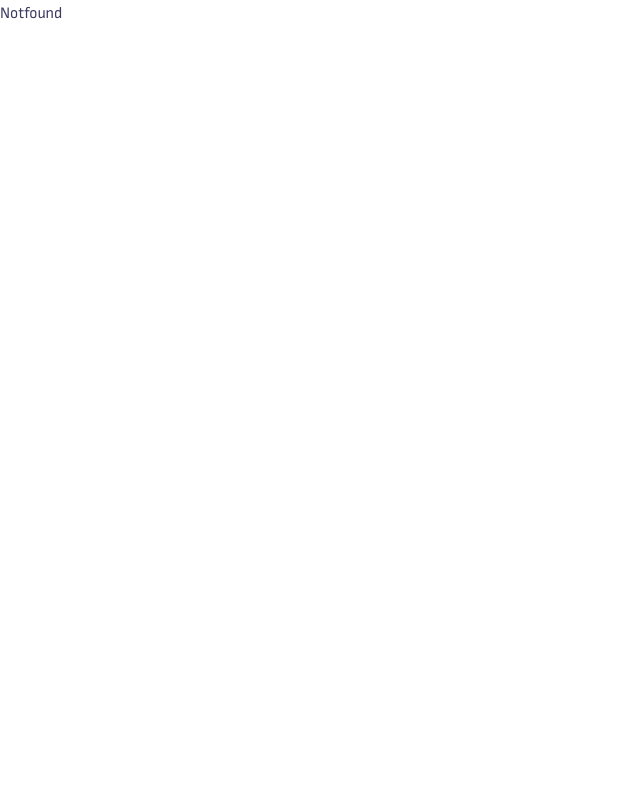
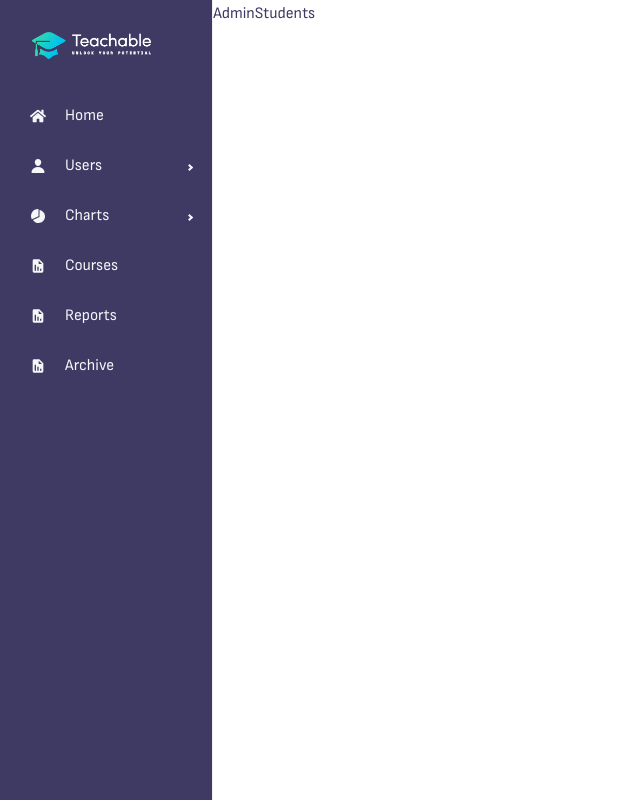
Before and after one commit to AliiMuhammed/ExamGuards.Ai, a React (Create React App) app in the folder Clinet/teachable/: page /admin/students in a window 1280 px wide. Before the commit this address had no page. Shown: the whole page, without its empty margins (0-640 px from the left). Built offline with nearby package versions, Linux system fonts and the light colour scheme.

Commit message:
add active sidebar

```diff
--- a/Clinet/teachable/src/Pages/Admin/Components/Side Menu/SideMenu.jsx
+++ b/Clinet/teachable/src/Pages/Admin/Components/Side Menu/SideMenu.jsx
@@ -1,6 +1,6 @@
 import React, { useState } from "react";
 import { Sidebar, Menu, MenuItem, SubMenu } from "react-pro-sidebar";
-import { Link } from "react-router-dom";
+import { NavLink } from "react-router-dom";
 import logo from "../../../../Assets/Images/Logos/h-logo-white.png";
 import "./Style/sideMenu.css";
 import { FaHome } from "react-icons/fa";
@@ -16,28 +16,36 @@ function SideMenu() {
         </div>
       </div>
       <Menu>
-        <MenuItem component={<Link to="/admin/home" />} icon={<FaHome />}>
+        <MenuItem component={<NavLink to="/admin/home" />} icon={<FaHome />}>
           Home
         </MenuItem>
         <SubMenu icon={<IoPerson />} label="Users">
           <MenuItem
-            component={<Link to="/admin/students" />}
+            component={<NavLink to="/admin/students" />}
             className="submenu-link"
           >
             Students
           </MenuItem>
           <MenuItem
-            component={<Link to="/admin/instructors" />}
+            component={<NavLink to="/admin/instructors" />}
             className="submenu-link"
           >
             Instructors
+          </MenuItem>
+          <MenuItem
+            component={<NavLink to="/admin/admins" />}
+            className="submenu-link"
+          >
+            Admins
           </MenuItem>
         </SubMenu>
         <SubMenu icon={<IoPieChartSharp />} label="Charts">
           <MenuItem className="submenu-link"> Pie charts </MenuItem>
           <MenuItem className="submenu-link"> Line charts </MenuItem>
         </SubMenu>
+        <MenuItem icon={<BiSolidReport />}> Courses </MenuItem>
         <MenuItem icon={<BiSolidReport />}> Reports </MenuItem>
+        <MenuItem icon={<BiSolidReport />}> Archive </MenuItem>
       </Menu>
     </Sidebar>
   );
--- a/Clinet/teachable/src/Pages/Admin/Components/Side Menu/Style/sideMenu.css
+++ b/Clinet/teachable/src/Pages/Admin/Components/Side Menu/Style/sideMenu.css
@@ -16,8 +16,17 @@
     color: var(--mainFontColor)
 }
 
+.sideMenu a.active {
+    background-color: #f3f3f3;
+    color: var(--mainFontColor);
+}
+
 .sideMenu .submenu-link {
     color: var(--mainFontColor);
+}
+
+.sideMenu .submenu-link a.active {
+    background-color: #d3d3d3;
 }
 
 .sideMenu-header {
--- /dev/null
+++ b/Clinet/teachable/src/Pages/Admin/Components/Students/AdminStudents.jsx
@@ -0,0 +1,7 @@
+import React from "react";
+import "./style/adminStudents.css";
+function AdminStudents() {
+  return <div>AdminStudents</div>;
+}
+
+export default AdminStudents;
```
Also changed, not shown: Clinet/teachable/src/Router.jsx (+6 -1 lines), Clinet/teachable/src/Pages/Admin/Components/Home/AdminHome.jsx (renamed from Clinet/teachable/src/Pages/Home/AdminHome.jsx), Clinet/teachable/src/Pages/Admin/Components/Students/style/adminStudents.css (added).
